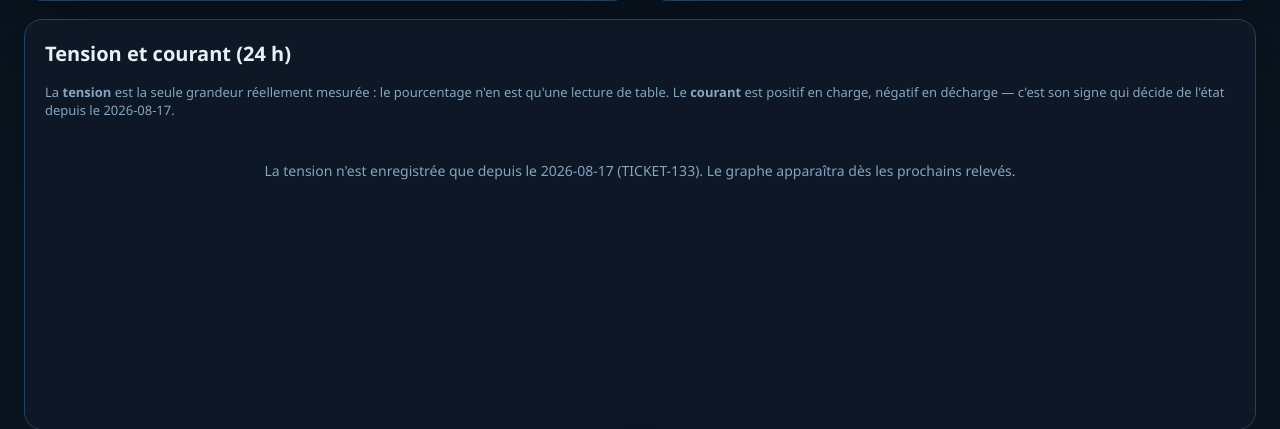
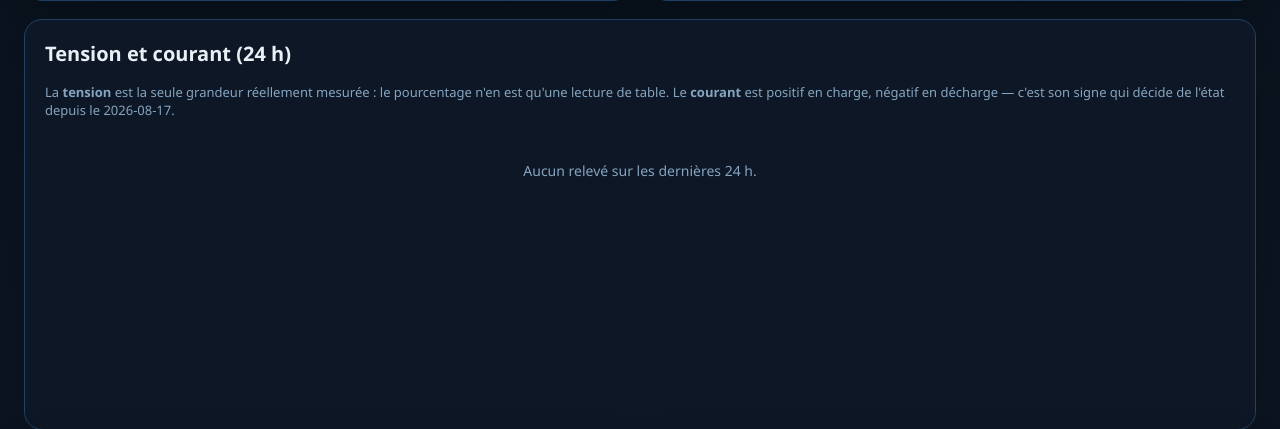
Before and after one commit to supitalp2-png/hechicero, a PHP site: page /admin/battery_dashboard.php in a window 1280 px wide. Shown: the part 643-1072 px from the top of the page. Run offline with PHP 8.4, Linux system fonts and the light colour scheme.

Commit message:
TICKET-133 : detection charge/decharge, cycles corriges, dashboard revu
DETECTION — le signe du courant decide, avec une bande morte de +/-10 mA
ou l'on conserve l'etat precedent. L'ancien seuil unique a 300 mA
classait decharge des courants POSITIFS (+257 mA, +17 mA mesures en phase
CV), fabriquant de faux cycles ou le niveau montait. Le meme booleen sert
au watchdog pour decider d'eteindre : le defaut etait sur le chemin
d'arret. Sans etat precedent et dans la bande, on repond charge — on ne
coupe pas le courant a un appareil qu'un enfant ecoute peut-etre.

CYCLES — toute decharge profonde se termine par un arret, donc la bascule
vers la charge n'etait vue qu'au redemarrage : point bas enregistre
d'APRES rebranchement (28 % au lieu de 15) et duree incluant le temps
hors tension. Systematique, sur les cycles les plus instructifs.
Correctif : minimum reellement observe, horodatage du dernier releve,
trou signale explicitement — mesure sur stats.last_updated (reecrit
toutes les 60 s) et non sur l'ecart entre datapoints.

La tension est desormais enregistree dans chaque point : le niveau n'en
est qu'une lecture de table.

DASHBOARD — tension et courant en deux graphes empiles (un double axe
etait illisible : 6000 mA d'amplitude contre 60 mV), ligne a 0 mA,
colonne Fiabilite signalant les cycles a trou, alerte sur les valeurs
impossibles (102 %/h), ligne du seuil d'arret lue depuis config.json.

L'ARRET D'URGENCE A FONCTIONNE en reel : descente a 15 %, Pi eteint.
Premier exercice du chemin repare par TICKET-121. Marge relevee : environ
3,49 V sous -2038 mA contre 3,15 V au seuil constructeur — aucun seuil
modifie, a reinterroger apres plusieurs cycles.

Tests : scripts/test_batterie.py, 24 assertions sur les mesures reelles.
Smoke test : 58 controles, 0 echec, 37 tests unitaires au total.

```diff
--- a/web/admin/battery_dashboard.php
+++ b/web/admin/battery_dashboard.php
@@ -243,16 +243,25 @@ $currentPage = basename($_SERVER['PHP_SELF'] ?? 'battery_dashboard.php');
           n'en est qu'une lecture de table. Le <strong>courant</strong> est positif en charge,
           négatif en décharge — c'est son signe qui décide de l'état depuis le 2026-08-17.
         </div>
-        <div class="ha-chart">
+        <?php if ($recentPoints): ?>
           <?php if ($pointsAvecTension >= 2): ?>
-            <canvas id="volt-chart"></canvas>
+            <div class="ha-chart" style="height:200px;">
+              <canvas id="volt-chart"></canvas>
+            </div>
           <?php else: ?>
-            <div class="ha-empty">
-              La tension n'est enregistrée que depuis le 2026-08-17 (TICKET-133).
-              Le graphe apparaîtra dès les prochains relevés.
+            <div class="ha-stat-note" style="margin:8px 0 12px;color:var(--muted);">
+              Courbe de tension à venir : elle n'est enregistrée que depuis le
+              2026-08-17 (TICKET-133) et se remplira au fil des relevés.
             </div>
           <?php endif; ?>
-        </div>
+          <div class="ha-chart" style="height:200px;">
+            <canvas id="amp-chart"></canvas>
+          </div>
+        <?php else: ?>
+          <div class="ha-chart">
+            <div class="ha-empty">Aucun relevé sur les dernières 24 h.</div>
+          </div>
+        <?php endif; ?>
       </section>
     </div>
 
@@ -535,78 +544,63 @@ $currentPage = basename($_SERVER['PHP_SELF'] ?? 'battery_dashboard.php');
     createRelativeChart('charge-chart', chargeCurves, ['#3dba6a', '#86efac', '#f0be4f', '#38bdf8', '#fb7185']);
 
     // ── TICKET-133 — tension et courant sur 24 h ──────────────────────────
-    // Deux axes : la tension (V) à gauche, le courant (mA) à droite. Les deux
-    // grandeurs sont réellement mesurées par l'INA219 ; le pourcentage affiché
-    // partout ailleurs n'est qu'une conversion de la première.
-    // Le zéro du courant est la frontière charge/décharge — d'où la ligne à 0.
-    (function () {
-      const el = document.getElementById('volt-chart');
+    // DEUX GRAPHES EMPILÉS, pas un double axe. Première version essayée : les
+    // deux séries superposées avec un axe à gauche et un à droite. Illisible,
+    // et pour une raison structurelle : le courant couvre −4000 à +2000 mA
+    // quand la tension tient dans 60 mV. Le courant écrasait tout, la tension
+    // se réduisait à un trait. Deux cadres partageant l'axe du temps laissent
+    // chaque grandeur à son échelle.
+    function grapheSerie(id, cle, label, couleur, titreY, ligneZero) {
+      const el = document.getElementById(id);
       if (!window.Chart || !el) return;
-      const volts = recentPoints
-        .filter(p => p.voltage_v !== null && p.voltage_v !== undefined)
-        .map(p => ({ x: new Date(p.t).getTime(), y: p.voltage_v }));
-      const amps = recentPoints
-        .filter(p => p.current_ma !== null && p.current_ma !== undefined)
-        .map(p => ({ x: new Date(p.t).getTime(), y: p.current_ma }));
-      if (volts.length < 2) return;
+      const pts = recentPoints
+        .filter(p => p[cle] !== null && p[cle] !== undefined)
+        .map(p => ({ x: new Date(p.t).getTime(), y: p[cle] }));
+      if (pts.length < 2) return;
+
+      const datasets = [{
+        label: label, data: pts,
+        borderColor: couleur, backgroundColor: couleur,
+        borderWidth: 2, pointRadius: 0, tension: 0.25,
+      }];
+
+      // Le zéro du courant est la frontière charge/décharge — c'est LA lecture
+      // utile de ce graphe depuis que le signe décide de l'état.
+      if (ligneZero) {
+        const xs = pts.map(p => p.x);
+        datasets.push({
+          label: 'charge ↑ / décharge ↓',
+          data: [{ x: Math.min(...xs), y: 0 }, { x: Math.max(...xs), y: 0 }],
+          borderColor: '#6b89a8', borderDash: [5, 4],
+          borderWidth: 1, pointRadius: 0, fill: false,
+        });
+      }
 
       new Chart(el, {
         type: 'line',
-        data: {
-          datasets: [
-            {
-              label: 'Tension (V)', data: volts, yAxisID: 'yV',
-              borderColor: '#f0be4f', backgroundColor: '#f0be4f',
-              borderWidth: 2, pointRadius: 0, tension: 0.25,
-            },
-            {
-              label: 'Courant (mA)', data: amps, yAxisID: 'yA',
-              borderColor: '#4a9eff', backgroundColor: '#4a9eff',
-              borderWidth: 1.5, pointRadius: 0, tension: 0.25,
-            },
-          ]
-        },
+        data: { datasets: datasets },
         options: {
           responsive: true, maintainAspectRatio: false, parsing: false,
           interaction: { mode: 'index', intersect: false },
           scales: {
             x: {
               type: 'linear',
-              title: { display: true, text: 'Heure', color: '#86a5c0' },
-              ticks: { color: '#86a5c0', callback: v => fmtTime(v) },
+              ticks: { color: '#86a5c0', callback: v => fmtTime(v), maxTicksLimit: 8 },
               grid: { color: 'rgba(32,66,100,0.25)' }
             },
-            yV: {
-              position: 'left',
-              title: { display: true, text: 'Tension (V)', color: '#f0be4f' },
-              ticks: { color: '#f0be4f' },
+            y: {
+              title: { display: true, text: titreY, color: couleur },
+              ticks: { color: '#86a5c0' },
               grid: { color: 'rgba(32,66,100,0.25)' }
             },
-            yA: {
-              position: 'right',
-              title: { display: true, text: 'Courant (mA)', color: '#4a9eff' },
-              ticks: { color: '#4a9eff' },
-              // Pas de quadrillage à droite : il se superposerait à celui de
-              // gauche et rendrait les deux illisibles.
-              grid: { drawOnChartArea: false },
-            },
           },
-          plugins: {
-            legend: { labels: { color: '#e8f0f6' } },
-            tooltip: {
-              callbacks: {
-                afterBody: (items) => {
-                  const a = items.find(i => i.dataset.yAxisID === 'yA');
-                  if (!a) return '';
-                  return a.parsed.y >= 0 ? 'Courant positif → charge'
-                                         : 'Courant négatif → décharge';
-                }
-              }
-            }
-          }
+          plugins: { legend: { labels: { color: '#e8f0f6', boxWidth: 12 } } }
         }
       });
-    })();
+    }
+
+    grapheSerie('volt-chart', 'voltage_v', 'Tension (V)', '#f0be4f', 'Tension (V)', false);
+    grapheSerie('amp-chart', 'current_ma', 'Courant (mA)', '#4a9eff', 'Courant (mA)', true);
   </script>
 </body>
 </html>
```
Also changed, not shown: docs/90-BACKLOG.md (+1 -1 lines).
